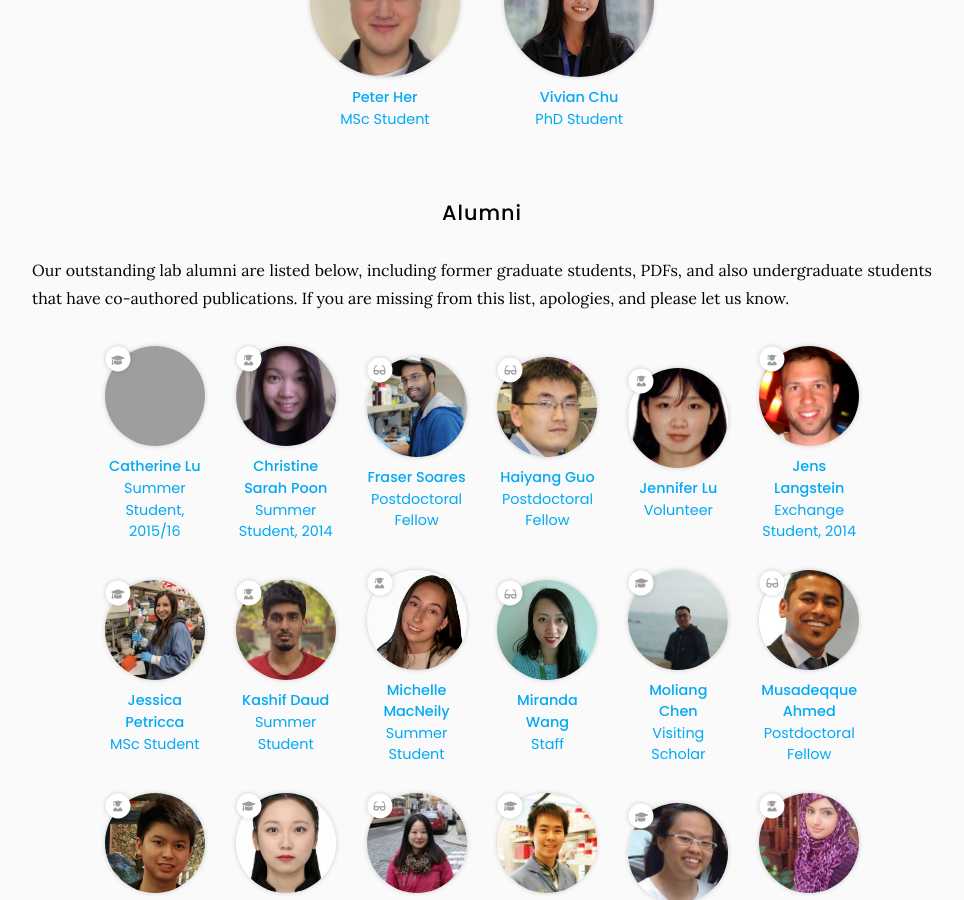
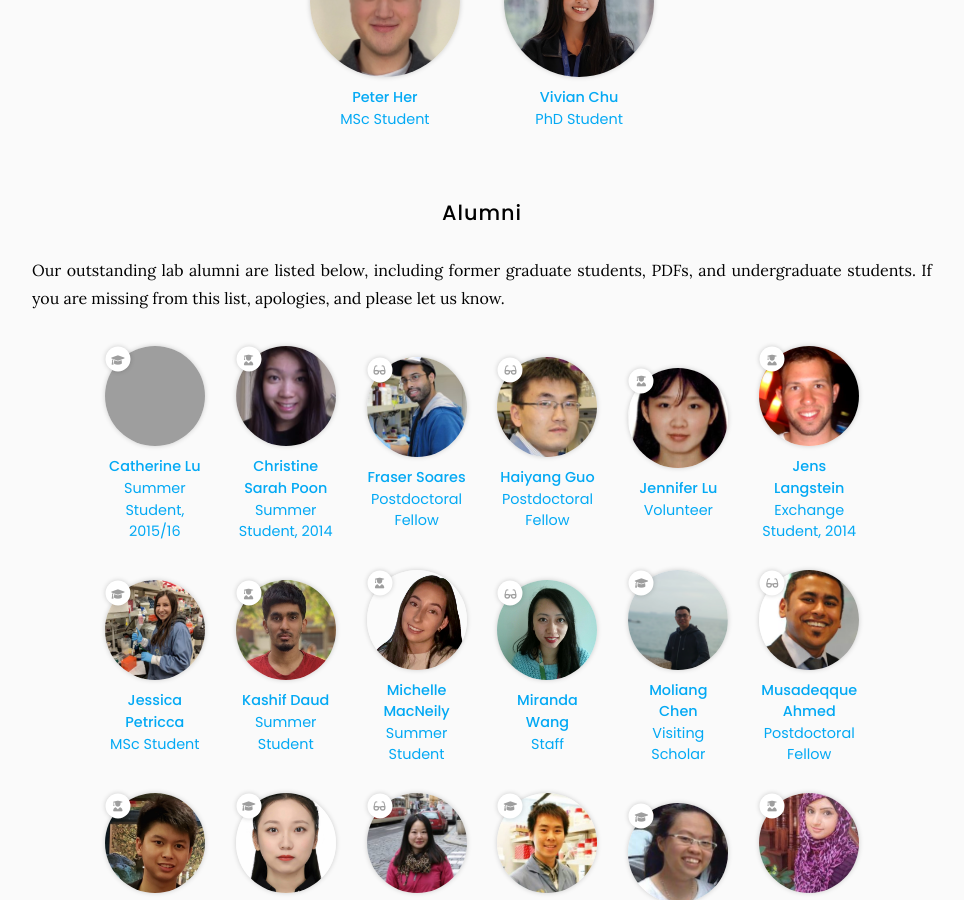
Before and after one commit to vivianschu/blue, a Jekyll site: the page built from team/index.md, in a window 1280 px wide and 900 px high, scrolled down 1424 px, cut to the strip 0-900 px from the top of the window. Shown: the whole strip, without its empty margins (158-1122 px from the left). Built offline with Jekyll 4.4.1, drawn with Linux system fonts in a browser that asks for light colours; grey boxes are pictures that could not be loaded.

Commit message:
Update index.md

```diff
--- a/team/index.md
+++ b/team/index.md
@@ -43,7 +43,7 @@ nav:
 
 ## Alumni
 
-Our outstanding lab alumni are listed below, including former graduate students, PDFs, and also undergraduate students that have co-authored publications. If you are missing from this list, apologies, and please let us know.
+Our outstanding lab alumni are listed below, including former graduate students, PDFs, and undergraduate students. If you are missing from this list, apologies, and please let us know.
 
 {% include list.html
    data="members"
```
